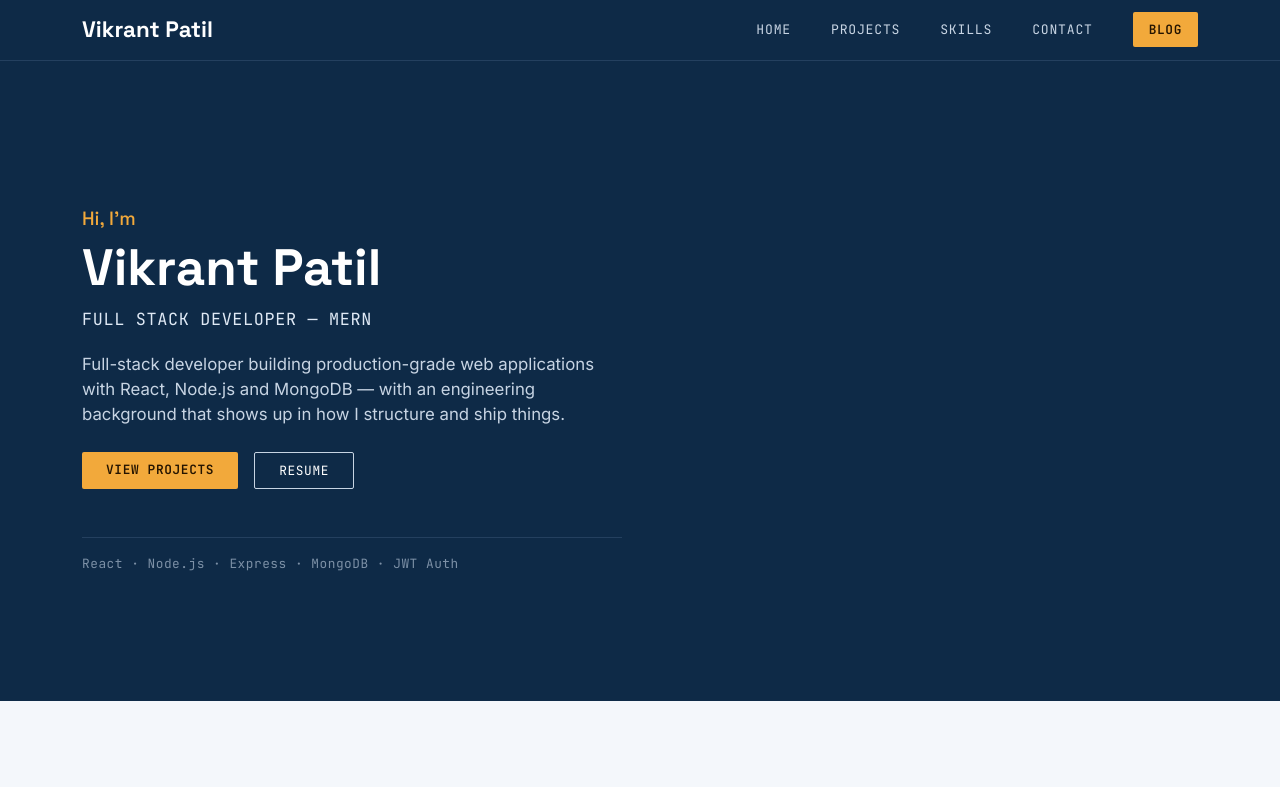
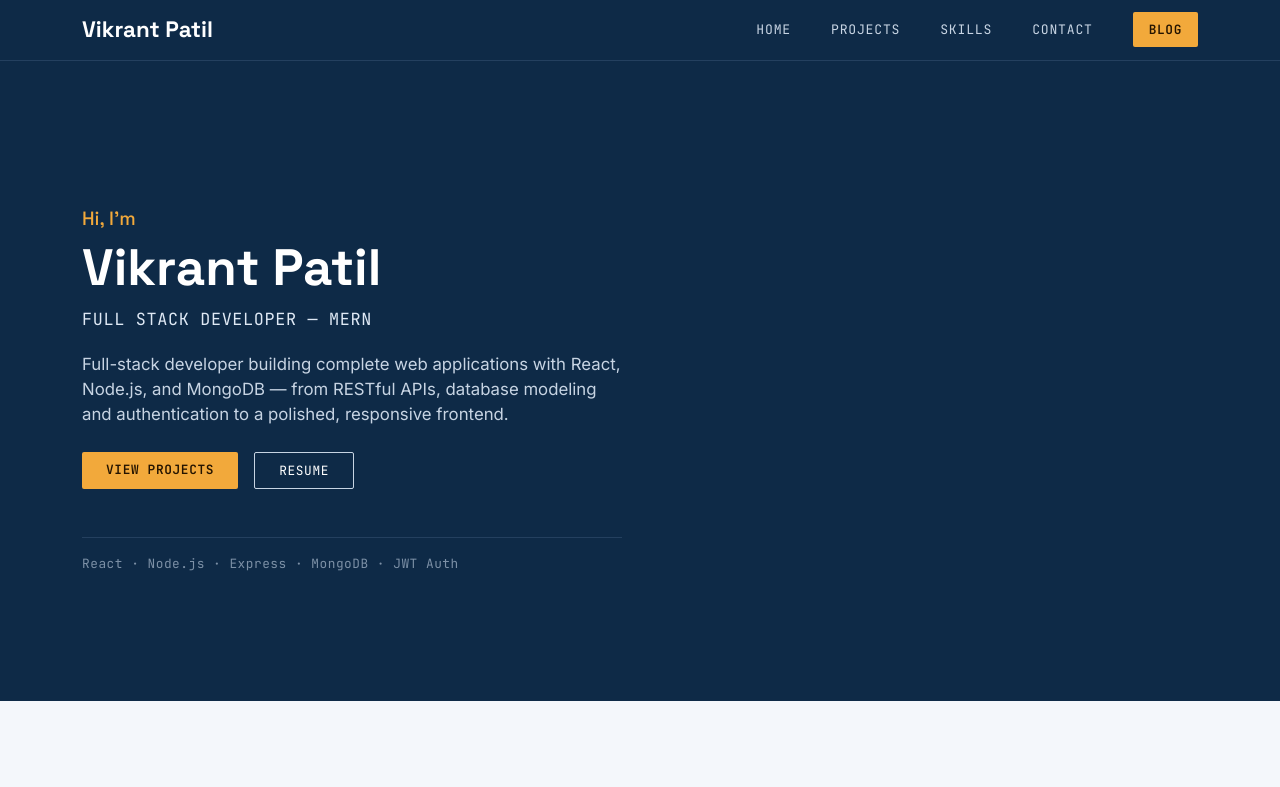
Before and after one commit to patilVikrant/vikrant-portfolio, a React (Vite) app: page / in a window 1280 px wide. Shown: the top 787 px of the page. Built offline with nearby package versions, Linux system fonts and the light colour scheme.

Commit message:
Updated Portfolio

```diff
--- a/src/App.jsx
+++ b/src/App.jsx
@@ -121,9 +121,9 @@ function App() {
               <p className="hero-role">Full Stack Developer — MERN</p>
 
               <p className="hero-pitch">
-                Full-stack developer building production-grade web applications
-                with React, Node.js and MongoDB — with an engineering background
-                that shows up in how I structure and ship things.
+                Full-stack developer building complete web applications with
+                React, Node.js, and MongoDB — from RESTful APIs, database
+                modeling and authentication to a polished, responsive frontend.
               </p>
 
               <div className="d-flex gap-3 flex-wrap mt-4">
```
